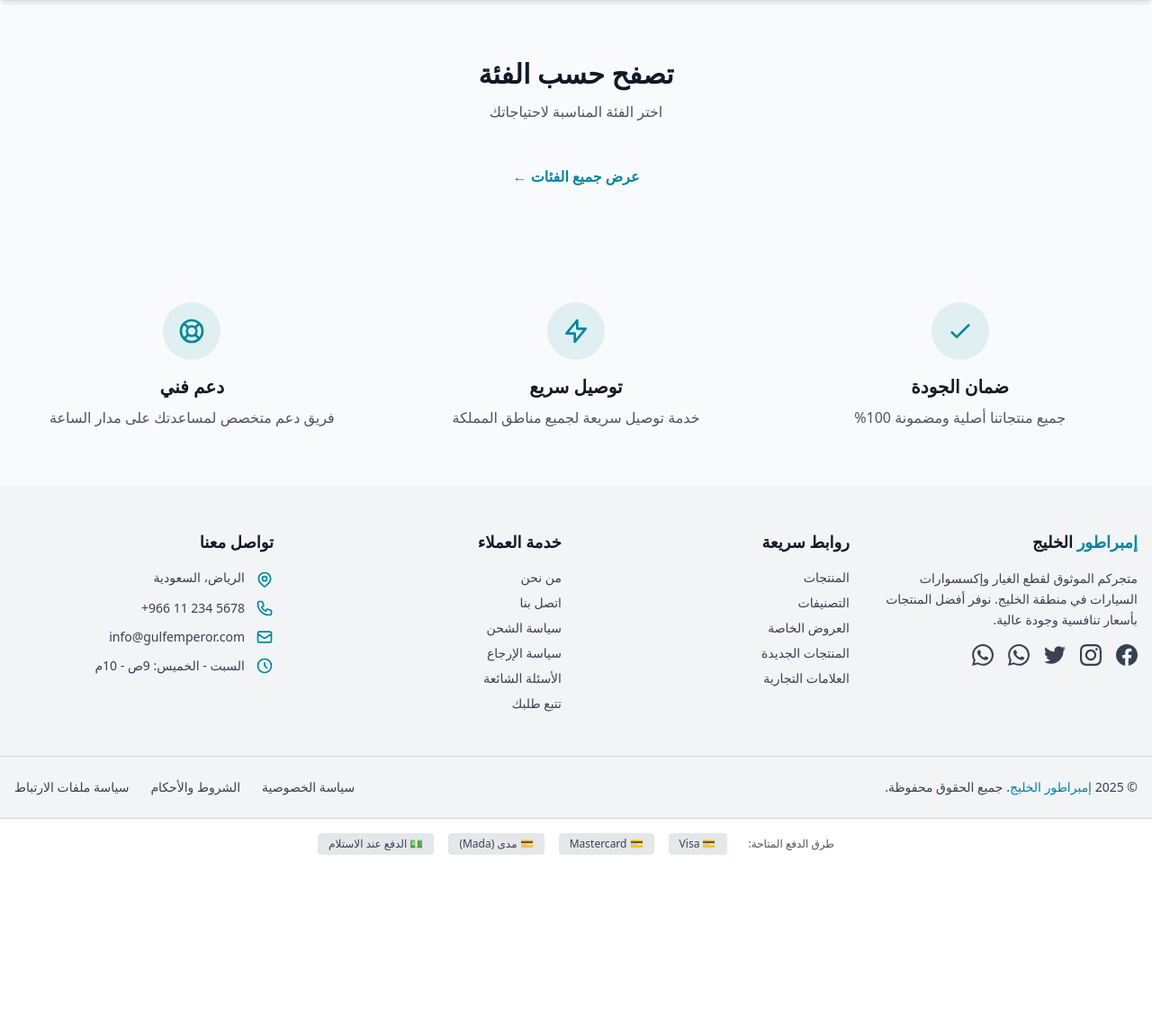
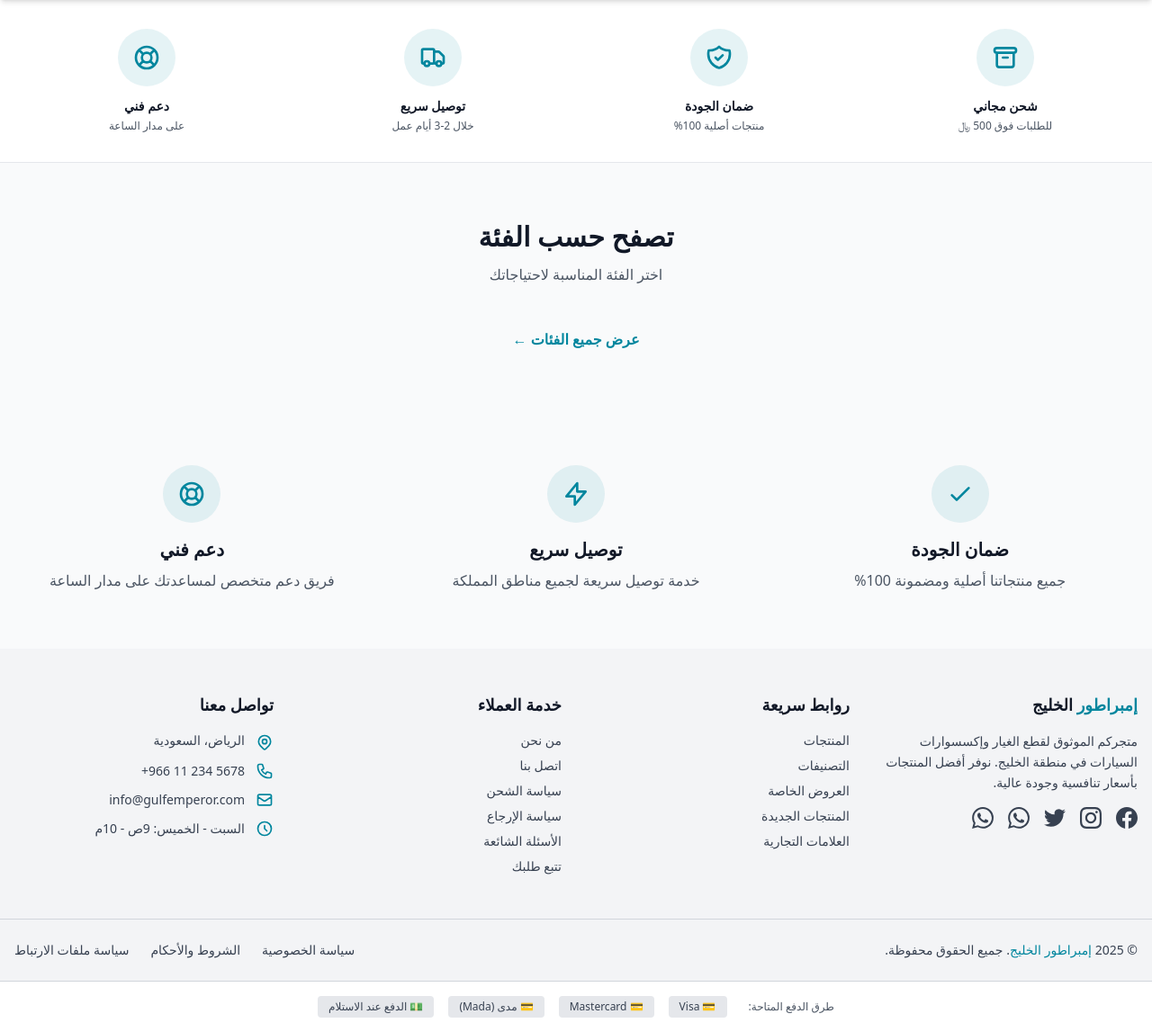
Before and after one commit to ramzi123-ops/gulf-empire, a Django app: template apps/store/templates/store/home.html in a window 1280 px wide. Shown: the part 64-1211 px from the top of the page at 90% size. Before the commit the page ends 1014 px from the top, so only its background shows below. Run offline with Django 3.2, Linux system fonts and the light colour scheme; the template is opened without the code that fills it, so the values that code supplies are empty; style sheets or scripts are compiled from the project's sources.

Commit message:
edit style

```diff
--- a/apps/store/templates/store/home.html
+++ b/apps/store/templates/store/home.html
@@ -8,6 +8,9 @@
 
     <!-- Hero Slider / Advertisements -->
     {% include 'store/partials/hero_slider.html' %}
+
+    <!-- Trust Badges -->
+    {% include 'store/partials/trust_badges.html' %}
 
     <!-- Categories Section -->
     <section id="categories" class="py-16 bg-gray-50">
--- a/apps/store/templates/store/partials/hero_slider.html
+++ b/apps/store/templates/store/partials/hero_slider.html
@@ -1,7 +1,7 @@
 {% load static %}
 
 {% if hero_ads %}
-<section class="relative overflow-hidden bg-gradient-to-r from-secondary to-secondary-700" dir="rtl">
+<section class="relative overflow-hidden bg-gradient-to-r from-primary to-primary-700" dir="rtl">
     <div class="hero-slider relative">
         {% for ad in hero_ads %}
         <div class="hero-slide {% if forloop.first %}active{% endif %} absolute inset-0 transition-opacity duration-700 {% if not forloop.first %}opacity-0{% endif %}">
@@ -36,7 +36,7 @@
                     <a href="{{ ad.link_url }}"
                        {% if ad.open_in_new_tab %}target="_blank" rel="noopener noreferrer"{% endif %}
                        onclick="trackAdClick({{ ad.id }})"
-                       class="inline-block bg-yellow-500 hover:bg-yellow-600 text-secondary font-bold py-3 px-8 rounded-lg transition-colors animate-fade-in-up animation-delay-600">
+                       class="inline-block bg-white hover:bg-gray-100 text-primary font-bold py-3 px-8 rounded-lg transition-colors shadow-lg animate-fade-in-up animation-delay-600">
                         {{ ad.link_text|default:"تسوق الآن" }}
                     </a>
                     {% endif %}
@@ -46,9 +46,26 @@
         {% endfor %}
     </div>
 
+    <!-- Search Bar in Hero -->
+    <div class="absolute bottom-8 left-1/2 transform -translate-x-1/2 w-full max-w-2xl px-4 z-20 hidden md:block">
+        <form action="{% url 'store:product_list' %}" method="get" class="flex gap-2">
+            <input type="text"
+                   name="search"
+                   placeholder="ابحث عن منتج، فئة أو علامة تجارية..."
+                   class="flex-1 px-6 py-4 rounded-lg border-0 focus:ring-2 focus:ring-primary-500 shadow-lg text-gray-900">
+            <button type="submit"
+                    class="bg-primary hover:bg-primary-700 text-white px-8 py-4 rounded-lg font-bold transition-colors shadow-lg whitespace-nowrap">
+                <svg class="w-5 h-5 md:hidden" fill="none" stroke="currentColor" viewBox="0 0 24 24">
+                    <path stroke-linecap="round" stroke-linejoin="round" stroke-width="2" d="M21 21l-6-6m2-5a7 7 0 11-14 0 7 7 0 0114 0z"/>
+                </svg>
+                <span class="hidden md:inline">بحث</span>
+            </button>
+        </form>
+    </div>
+
     <!-- Slider Controls -->
     {% if hero_ads.count > 1 %}
-    <div class="absolute bottom-8 left-1/2 transform -translate-x-1/2 z-20 flex gap-3">
+    <div class="absolute bottom-24 md:bottom-8 left-1/2 transform -translate-x-1/2 z-20 flex gap-3">
         {% for ad in hero_ads %}
         <button class="slider-dot w-3 h-3 rounded-full bg-white/50 hover:bg-white transition-colors {% if forloop.first %}!bg-white{% endif %}"
                 data-slide="{{ forloop.counter0 }}"></button>
--- /dev/null
+++ b/apps/store/templates/store/partials/trust_badges.html
@@ -0,0 +1,63 @@
+{% load static %}
+
+<!-- Trust Badges / Features Bar -->
+<section class="bg-white py-8 border-b border-gray-200">
+    <div class="container mx-auto px-4">
+        <div class="grid grid-cols-2 md:grid-cols-4 gap-6">
+
+            <!-- Free Shipping -->
+            <div class="flex flex-col items-center text-center gap-3">
+                <div class="w-16 h-16 bg-primary/10 rounded-full flex items-center justify-center">
+                    <svg class="w-8 h-8 text-primary" fill="none" stroke="currentColor" viewBox="0 0 24 24">
+                        <path stroke-linecap="round" stroke-linejoin="round" stroke-width="2" d="M5 8h14M5 8a2 2 0 110-4h14a2 2 0 110 4M5 8v10a2 2 0 002 2h10a2 2 0 002-2V8m-9 4h4"/>
+                    </svg>
+                </div>
+                <div>
+                    <h3 class="font-bold text-gray-900 text-sm mb-1">شحن مجاني</h3>
+                    <p class="text-xs text-gray-600">للطلبات فوق 500 ﷼</p>
+                </div>
+            </div>
+
+            <!-- Quality Guarantee -->
+            <div class="flex flex-col items-center text-center gap-3">
+                <div class="w-16 h-16 bg-primary/10 rounded-full flex items-center justify-center">
+                    <svg class="w-8 h-8 text-primary" fill="none" stroke="currentColor" viewBox="0 0 24 24">
+                        <path stroke-linecap="round" stroke-linejoin="round" stroke-width="2" d="M9 12l2 2 4-4m5.618-4.016A11.955 11.955 0 0112 2.944a11.955 11.955 0 01-8.618 3.04A12.02 12.02 0 003 9c0 5.591 3.824 10.29 9 11.622 5.176-1.332 9-6.03 9-11.622 0-1.042-.133-2.052-.382-3.016z"/>
+                    </svg>
+                </div>
+                <div>
+                    <h3 class="font-bold text-gray-900 text-sm mb-1">ضمان الجودة</h3>
+                    <p class="text-xs text-gray-600">منتجات أصلية 100%</p>
+                </div>
+            </div>
+
+            <!-- Fast Delivery -->
+            <div class="flex flex-col items-center text-center gap-3">
+                <div class="w-16 h-16 bg-primary/10 rounded-full flex items-center justify-center">
+                    <svg class="w-8 h-8 text-primary" fill="none" stroke="currentColor" viewBox="0 0 24 24">
+                        <path d="M9 17a2 2 0 11-4 0 2 2 0 014 0zM19 17a2 2 0 11-4 0 2 2 0 014 0z"/>
+                        <path stroke-linecap="round" stroke-linejoin="round" stroke-width="2" d="M13 16V6a1 1 0 00-1-1H4a1 1 0 00-1 1v10a1 1 0 001 1h1m8-1a1 1 0 01-1 1H9m4-1V8a1 1 0 011-1h2.586a1 1 0 01.707.293l3.414 3.414a1 1 0 01.293.707V16a1 1 0 01-1 1h-1m-6-1a1 1 0 001 1h1M5 17a2 2 0 104 0m-4 0a2 2 0 114 0m6 0a2 2 0 104 0m-4 0a2 2 0 114 0"/>
+                    </svg>
+                </div>
+                <div>
+                    <h3 class="font-bold text-gray-900 text-sm mb-1">توصيل سريع</h3>
+                    <p class="text-xs text-gray-600">خلال 2-3 أيام عمل</p>
+                </div>
+            </div>
+
+            <!-- 24/7 Support -->
+            <div class="flex flex-col items-center text-center gap-3">
+                <div class="w-16 h-16 bg-primary/10 rounded-full flex items-center justify-center">
+                    <svg class="w-8 h-8 text-primary" fill="none" stroke="currentColor" viewBox="0 0 24 24">
+                        <path stroke-linecap="round" stroke-linejoin="round" stroke-width="2" d="M18.364 5.636l-3.536 3.536m0 5.656l3.536 3.536M9.172 9.172L5.636 5.636m3.536 9.192l-3.536 3.536M21 12a9 9 0 11-18 0 9 9 0 0118 0zm-5 0a4 4 0 11-8 0 4 4 0 018 0z"/>
+                    </svg>
+                </div>
+                <div>
+                    <h3 class="font-bold text-gray-900 text-sm mb-1">دعم فني</h3>
+                    <p class="text-xs text-gray-600">على مدار الساعة</p>
+                </div>
+            </div>
+
+        </div>
+    </div>
+</section>
--- a/templates/base.html
+++ b/templates/base.html
@@ -36,6 +36,13 @@
         .container:first-child {
             margin-top: 0 !important;
         }
+        /* HTMX Loading Indicator */
+        #loading-indicator {
+            display: none;
+        }
+        .htmx-request #loading-indicator {
+            display: flex !important;
+        }
     </style>
 
     <script src="{% static 'js/htmx.min.js' %}"></script>
@@ -61,6 +68,21 @@
     <!-- Toast Message Container (for HTMX OOB swaps) -->
     <div id="toast-message"></div>
 
+    <!-- HTMX Loading Indicator -->
+    <div id="loading-indicator" class="htmx-indicator fixed top-20 end-4 bg-primary text-white px-4 py-3 rounded-lg shadow-lg z-50 flex items-center gap-2">
+        <div class="animate-spin rounded-full h-4 w-4 border-b-2 border-white"></div>
+        <span class="text-sm font-medium">جاري الإضافة...</span>
+    </div>
+
+    <!-- Back to Top Button -->
+    <button id="back-to-top"
+            onclick="window.scrollTo({top: 0, behavior: 'smooth'})"
+            class="fixed bottom-6 end-6 bg-primary hover:bg-primary-700 text-white p-3 rounded-full shadow-lg opacity-0 transition-all duration-300 z-40 hidden">
+        <svg class="w-6 h-6" fill="none" stroke="currentColor" viewBox="0 0 24 24">
+            <path stroke-linecap="round" stroke-linejoin="round" stroke-width="2" d="M5 10l7-7m0 0l7 7m-7-7v18"/>
+        </svg>
+    </button>
+
     <main style="margin: 0; padding: 0; padding-top: 64px;">
         {% block content %}
         {% endblock %}
@@ -82,6 +104,22 @@
                 }, 5000);
             }
         });
+
+        // Back to top button functionality
+        window.addEventListener('scroll', function() {
+            const backToTop = document.getElementById('back-to-top');
+            if (window.scrollY > 300) {
+                backToTop.classList.remove('hidden', 'opacity-0');
+                backToTop.classList.add('opacity-100');
+            } else {
+                backToTop.classList.add('opacity-0');
+                setTimeout(() => {
+                    if (window.scrollY <= 300) {
+                        backToTop.classList.add('hidden');
+                    }
+                }, 300);
+            }
+        });
     </script>
 
 </body>
```
Also changed, not shown: apps/store/templates/partials/product_grid.html (+20 -0 lines), apps/store/templates/store/partials/product_card.html (+20 -0 lines).
